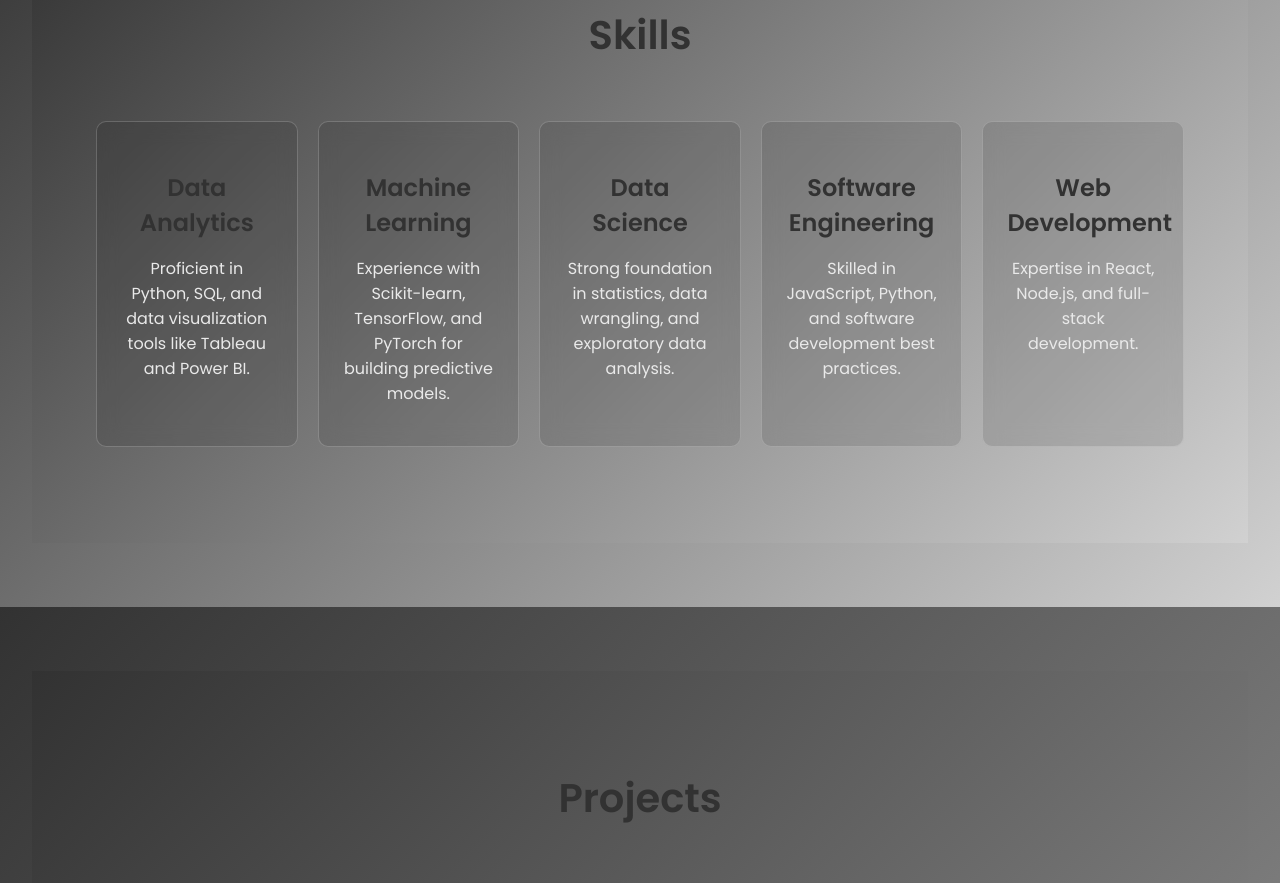
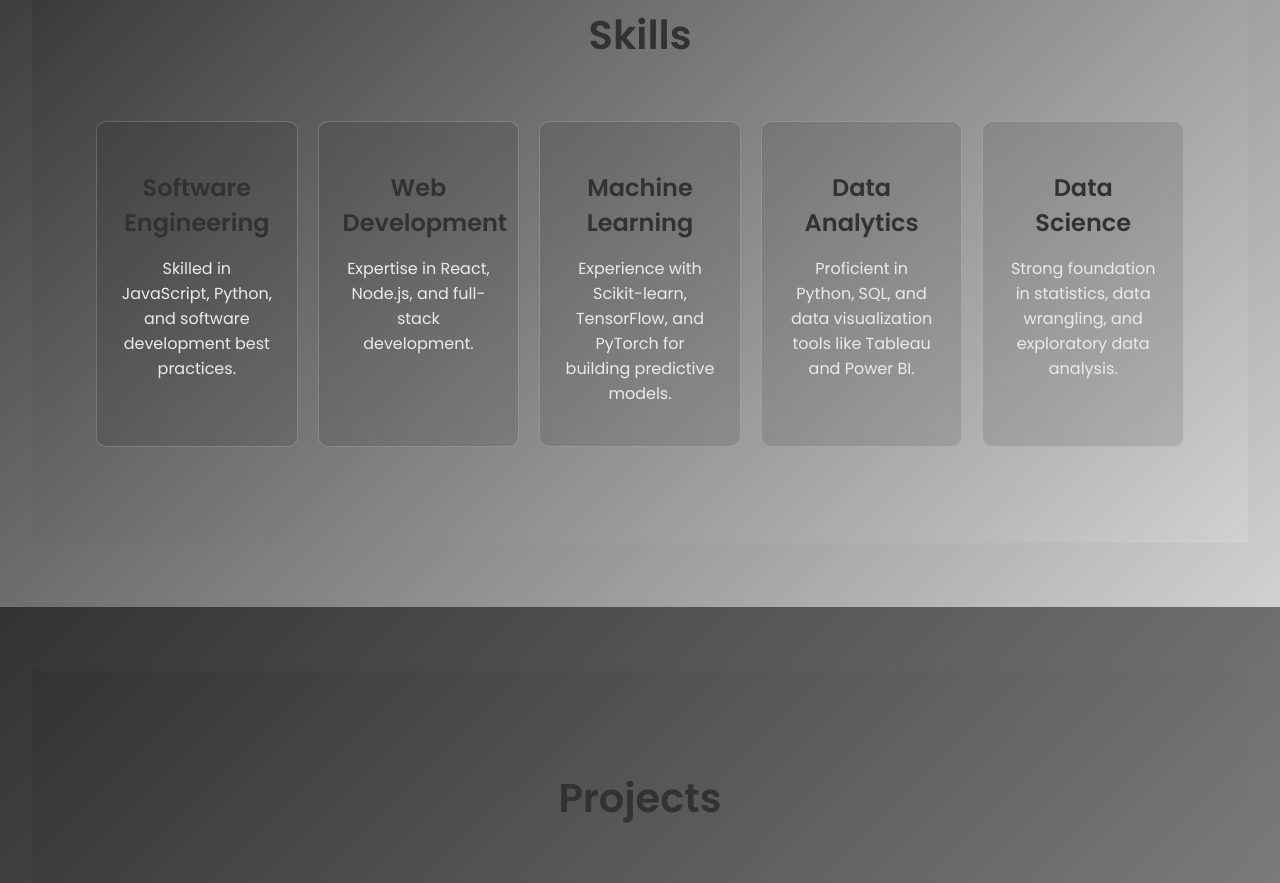
Before and after one commit to preethikaprasadi/Preethika_Prasadi-Portfolio, a React (Create React App) app: page / in a window 1280 px wide. Shown: the part 1880-2763 px from the top of the page. Built offline with nearby package versions, Linux system fonts and the light colour scheme.

Commit message:
Change skills Order

```diff
--- a/src/components/Skills.js
+++ b/src/components/Skills.js
@@ -4,11 +4,11 @@ import { motion } from 'framer-motion';
 
 const Skills = () => {
   const skills = [
-    { name: 'Data Analytics', description: 'Proficient in Python, SQL, and data visualization tools like Tableau and Power BI.' },
-    { name: 'Machine Learning', description: 'Experience with Scikit-learn, TensorFlow, and PyTorch for building predictive models.' },
-    { name: 'Data Science', description: 'Strong foundation in statistics, data wrangling, and exploratory data analysis.' },
     { name: 'Software Engineering', description: 'Skilled in JavaScript, Python, and software development best practices.' },
     { name: 'Web Development', description: 'Expertise in React, Node.js, and full-stack development.' },
+    { name: 'Machine Learning', description: 'Experience with Scikit-learn, TensorFlow, and PyTorch for building predictive models.' },
+    { name: 'Data Analytics', description: 'Proficient in Python, SQL, and data visualization tools like Tableau and Power BI.' },
+    { name: 'Data Science', description: 'Strong foundation in statistics, data wrangling, and exploratory data analysis.' },
   ];
 
   return (
```
